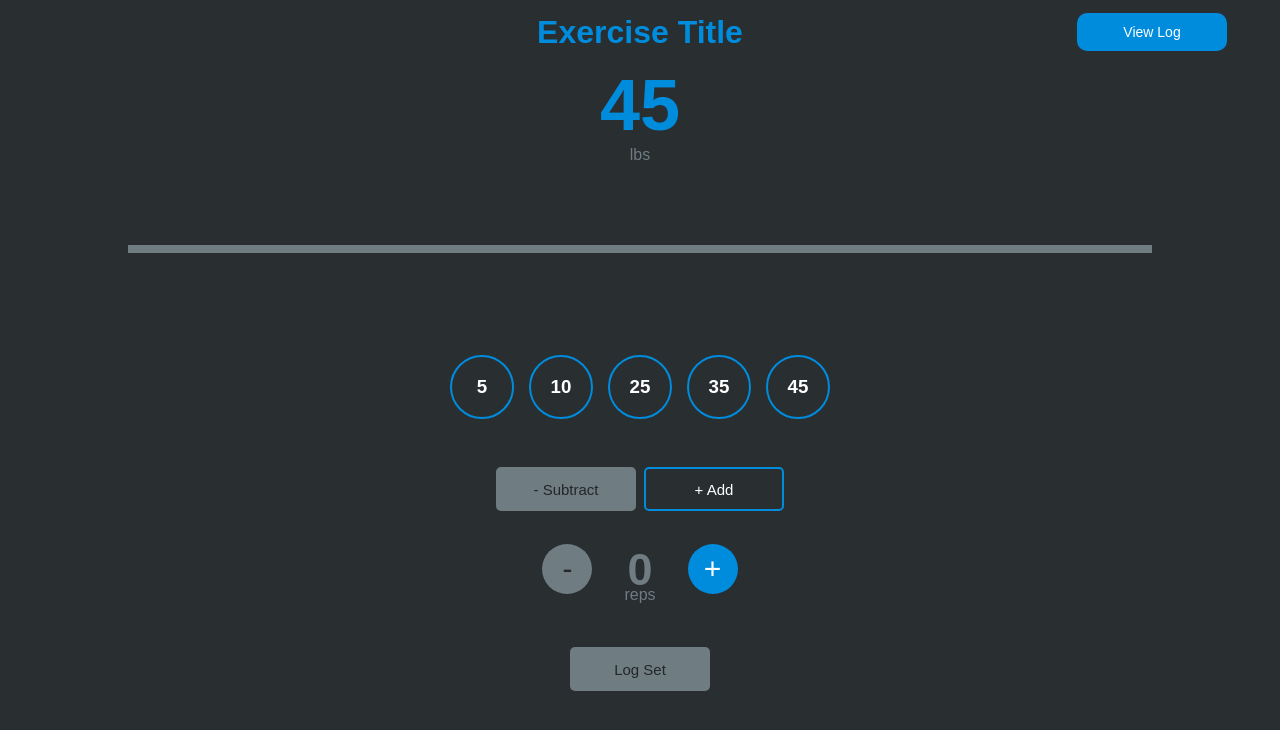
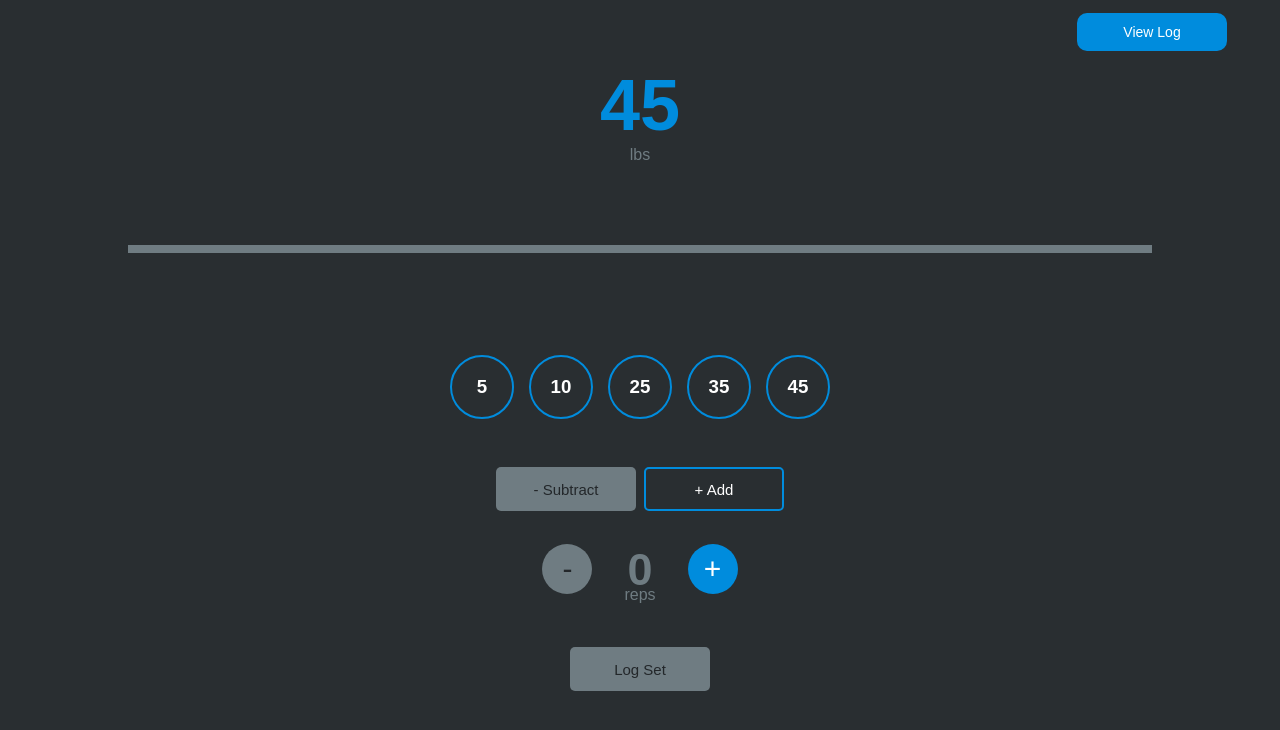
Before and after one commit to devonrandall-design/Tracking-App-Refined, a React (Create React App) app: page / in a window 1280 px wide. Shown: the top 730 px of the page. Built offline with nearby package versions, Linux system fonts and the light colour scheme.

Commit message:
2 files modified

```diff
--- a/src/header.js
+++ b/src/header.js
@@ -1,10 +1,10 @@
 import React from 'react'
 
-export default function Header({noModal, modal}) {
+export default function Header({noModal, modal, exerciseName}) {
 
 return <div className="header">
   <div className="header-item-sm"></div>
-  <div className="header-item-big"><h1>Exercise Title</h1></div>
+  <div className="header-item-big"><input Exercise Title /></div>
   <div className="header-item-sm"><button className="view" onClick={() => noModal(modal === 'modal' ? 'modal-show' : 'modal')}>View Log</button></div>
 </div>
 
--- a/src/style.css
+++ b/src/style.css
@@ -45,6 +45,21 @@ padding: 0;
   font-family: 'Proxima Nova', sans-serif;
   color: #008CDD;
 
+}
+
+.header-item-big input {
+  width: 60%;
+  height: 4rem;
+  background: none;
+  border:none;
+  margin: auto;
+  text-align: center;
+  display: flex;
+  align-items: center;
+  justify-content: center;
+  font-family: 'Proxima Nova', sans-serif;
+  font-size: 30px;
+  color: #008CDD;
 }
 
 .headerAmount {
```
